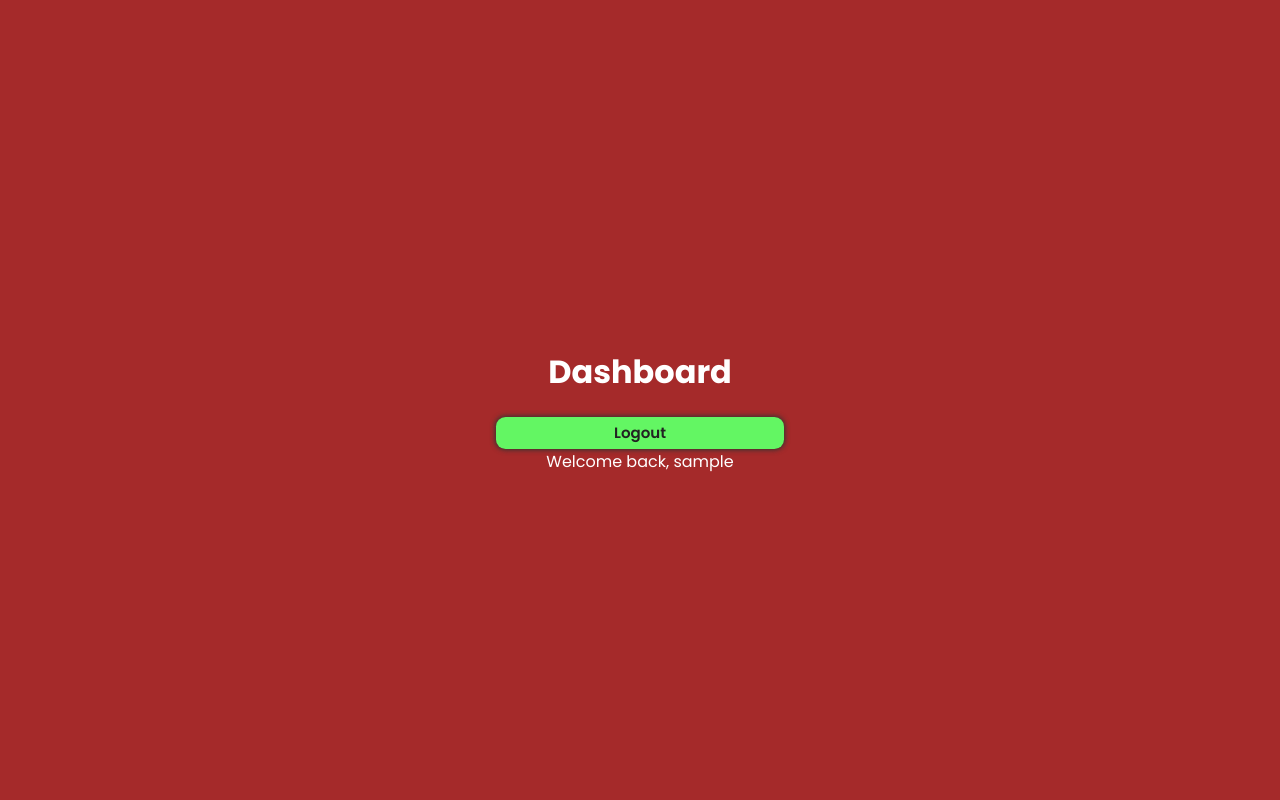
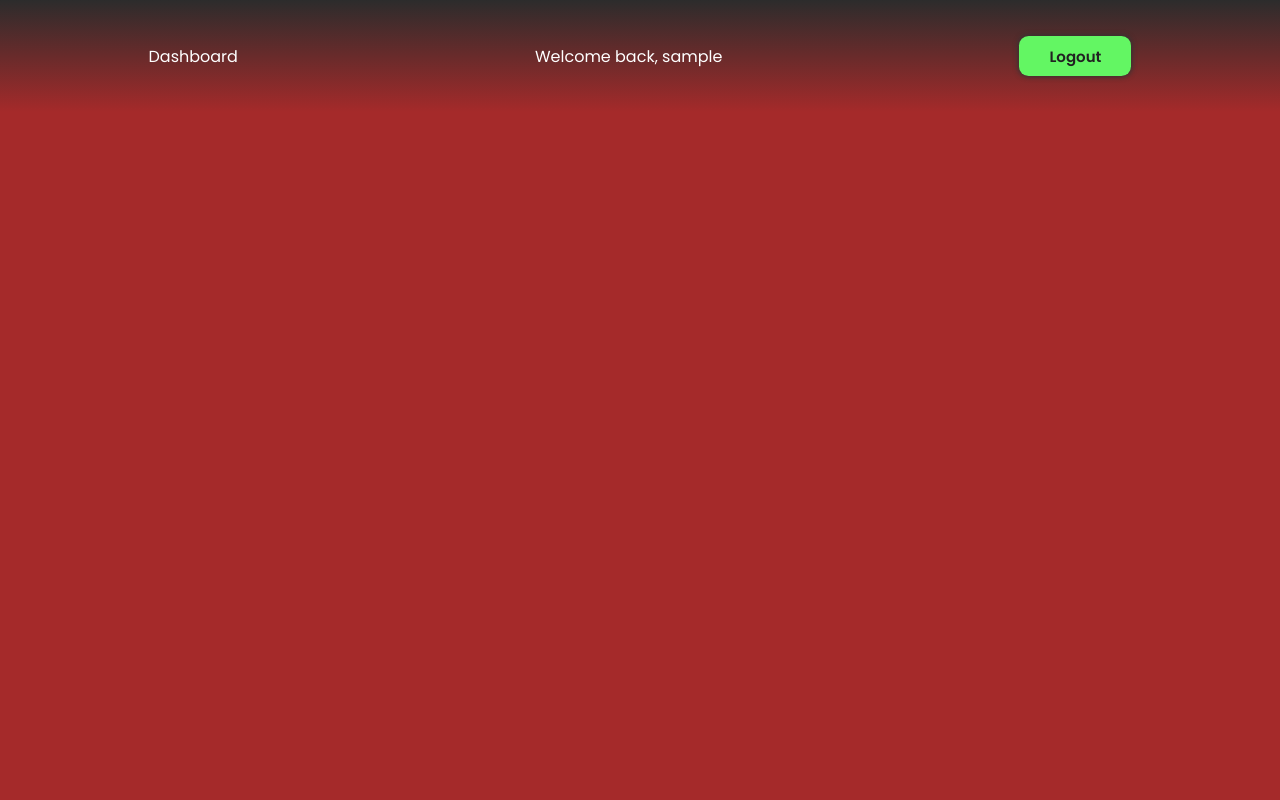
Before and after one commit to sdevmarc/Suarez_Lab1, a PHP site: page /dashboard.php in a window 1280 px wide. Run offline with PHP 8.4, Linux system fonts and the light colour scheme; the visitor is signed in with stand-in values (Sample User, id 1).

Commit message:
styling show button ok omyghad

```diff
--- a/dashboard.css
+++ b/dashboard.css
@@ -29,9 +29,38 @@ body {
     flex-direction: column;
 }
 
+header {
+    position: absolute;
+    top: 0;
+    left: 0;
+    width: 100%;
+    height: 7rem;
+    display: flex;
+    justify-content: space-around;
+    align-items: center;
+    background: linear-gradient(to top,
+    rgba(0, 0, 0, 0),
+    rgb(44, 44, 44));
+    z-index: 1;
+}
+
+header button {
+    width: 7rem;
+    height: 2.5rem;
+}
+
+header button:hover {
+    color: white;
+}
+
+section {
+    width: 100%;
+    height: 100vh;
+}
+
 button {
     cursor: pointer;
-    width: 18rem;
+    width: 7rem;
     height: 4vh;
     border-radius: .6rem;
     border: none;
@@ -47,6 +76,65 @@ button:hover {
     background: rgb(65, 188, 65);
     scale: .98;
 }
+
+.form-box{
+    position: absolute;
+    top: -50%;
+    left: 50%;
+    transform: translate(-50%, -50%);
+    width: 27rem;
+    height: 14rem;
+    background: linear-gradient(to top,
+    rgb(109, 109, 109),
+    rgb(255, 255, 255));
+    border-radius: 1rem;
+    box-shadow: 0 0 10px 1px var(--black1);
+    opacity: 0;
+    visibility: hidden;
+    transition: .5s;
+
+}
+
+.form-box.active {
+    position: absolute;
+    top: 50%;
+    left: 50%;
+    transform: translate(-50%, -50%);
+    opacity: 1;
+    visibility: visible;
+}
+
+form {
+    display: flex;
+    justify-content: center;
+    margin-top: 4rem;
+    width: 100%;
+    height: 70%;
+    color: var(--black3);
+    font-size: 18px;
+    font-weight: 500;
+}
+
+.form-logout {
+    position: absolute;
+    top: 9rem;
+    left: 4rem;
+}
+
+.form-cancel {
+    position: absolute;
+    top: 9rem;
+    right: 4rem;
+}
+
+
+
+
+
+
+
+
+
 /*
 .status {
     position: absolute;
--- a/dashboard.js
+++ b/dashboard.js
@@ -1,4 +1,3 @@
-function confirmLogout() {
-    var confirmation = confirm("Are you sure you want to logout?");
-   console.log(confirmation);
+function Logout() {
+    document.querySelector('.form-box').classList.toggle('active');
 }
--- a/dashboard.php
+++ b/dashboard.php
@@ -1,15 +1,13 @@
 <?php
 session_start();
 
-if(!isset($_SESSION['username'])) {
+if (!isset($_SESSION['username'])) {
     header('location: logout.php');
     exit();
-}
-else{
+} else {
     $username = $_SESSION['username'];
 }
 ?>
-
 
 <!DOCTYPE html>
 <html lang="en">
@@ -22,23 +20,38 @@ else{
 </head>
 
 <body>
-    <h1>Dashboard</h1>
+    <header class="header">
+        <div class="dashboard-title">
+            <a href="">Dashboard</a>
+        </div>
+        <div class="message">Welcome back, <?= $username ?></div>
+        <button onclick="Logout()">Logout</button>
+    </header>
+    <section class="section-1">
+        <div class="wrapper">
+            <div class="form-box">
+                <form action="dashboard.php" method="post" id="logoutForm">
+                    <!-- <div class="status">asd</div> -->
 
-    <form action="dashboard.php" method="post" id="logoutForm">
-        <!-- <div class="status">asd</div> -->
-        <button name="logout" onclick="confirmLogout()">Logout</button>
-    </form>
-    <div class="message">Welcome back, <?= $username ?></div>
+                    Are you sure you want to logout?
+                    <div class="form-logout">
+                        <button name="Yes">Yes</button>
+                    </div>
+                    <div class="form-cancel">
+                        <button id="cancel">Cancel</button>
+                    </div>
 
+                </form>
+            </div>
+        </div>
+    </section>
     <script src="dashboard.js"></script>
 </body>
-
 </html>
 
 <?php
-
 try {
-    if (isset($_POST['logout'])) {
+    if (isset($_POST['Yes'])) {
         session_start();
         $_SESSION = array();
         session_destroy();
--- a/index.js
+++ b/index.js
@@ -6,5 +6,11 @@ passwordInput.addEventListener('keyup', e => {
         capsWarn.style.display = 'block';
     } else {
         capsWarn.style.display = 'none';
+        capsWarn.style.color = 'red';
     }
 });
+
+
+document.querySelector('.show-pas').addEventListener('click', () => {
+    document.querySelector('.show-pas').classList.toggle('active');
+});
```
Also changed, not shown: index.css (+20 -1 lines), index.php (+25 -48 lines).
